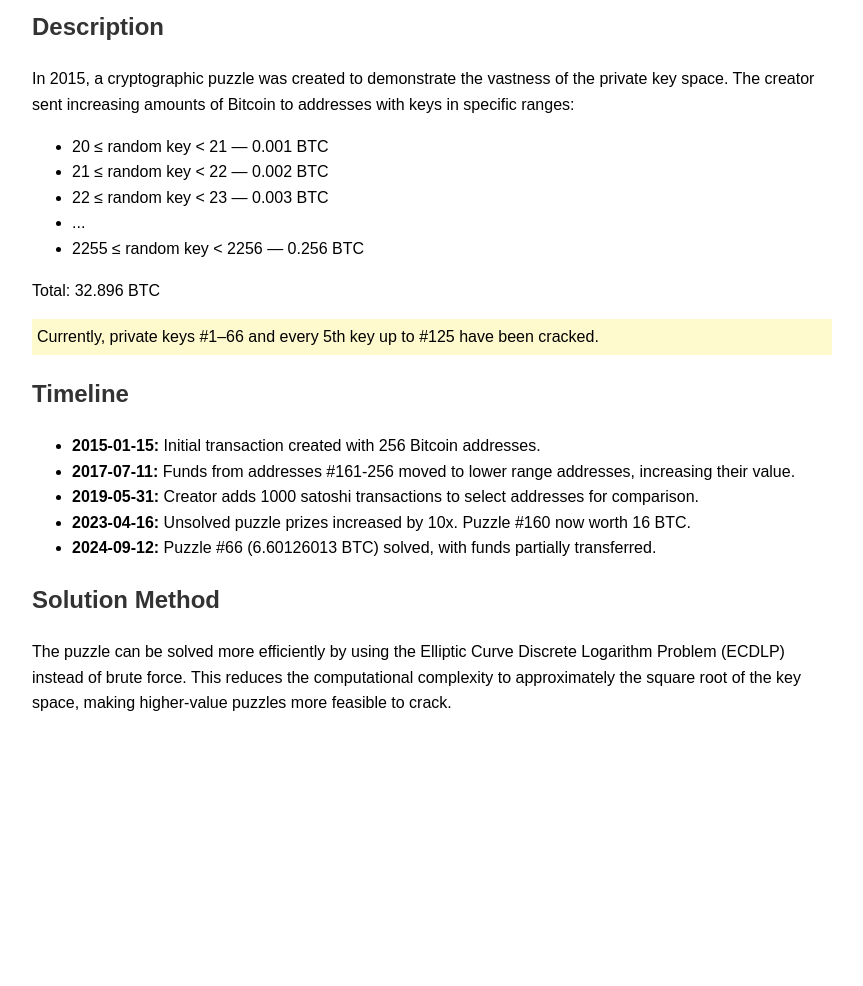
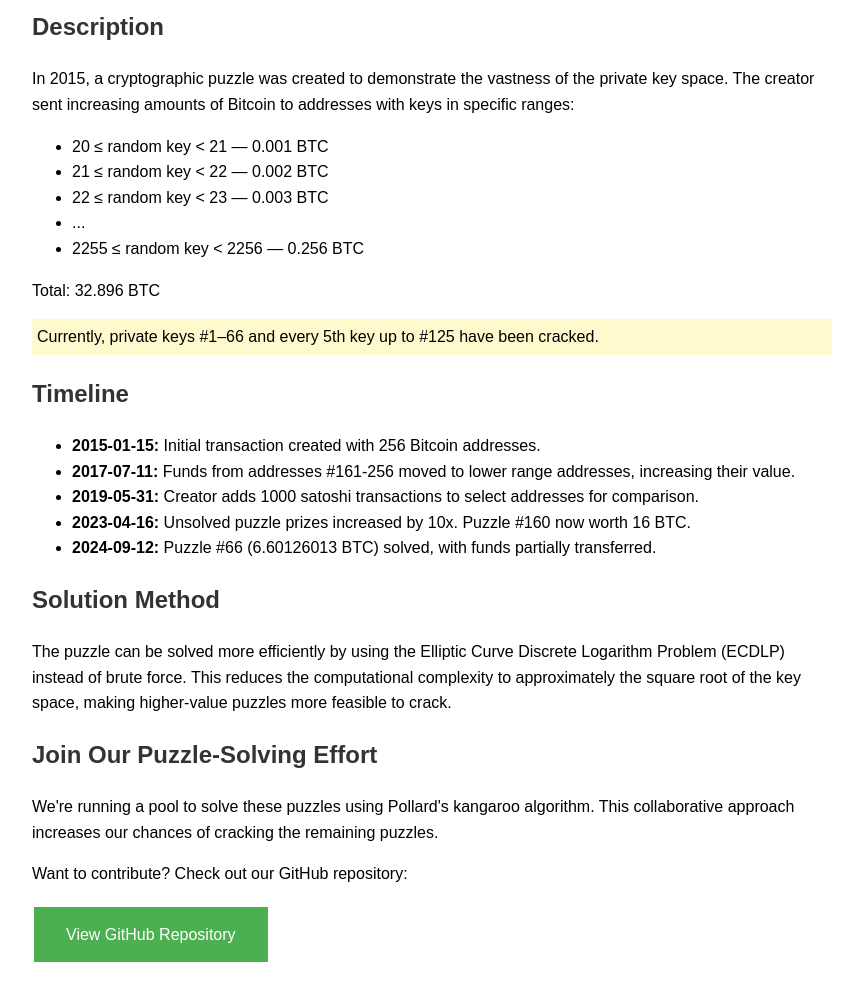
Before and after one commit to puzzlesearch/puzzlesearch.github.io, a plain HTML site: page index.html in a window 1280 px wide. Shown: the part 106-1092 px from the top of the page, without its empty margins (208-1071 px from the left). Before the commit the page ends 858 px from the top, so only its background shows below. Drawn offline with Linux system fonts and the light colour scheme.

Commit message:
Update index.html

```diff
--- a/index.html
+++ b/index.html
@@ -18,6 +18,18 @@
         .highlight {
             background-color: #fffacd;
             padding: 5px;
+        }
+        .cta {
+            background-color: #4CAF50;
+            border: none;
+            color: white;
+            padding: 15px 32px;
+            text-align: center;
+            text-decoration: none;
+            display: inline-block;
+            font-size: 16px;
+            margin: 4px 2px;
+            cursor: pointer;
         }
     </style>
 </head>
@@ -47,5 +59,10 @@
 
     <h2>Solution Method</h2>
     <p>The puzzle can be solved more efficiently by using the Elliptic Curve Discrete Logarithm Problem (ECDLP) instead of brute force. This reduces the computational complexity to approximately the square root of the key space, making higher-value puzzles more feasible to crack.</p>
+
+    <h2>Join Our Puzzle-Solving Effort</h2>
+    <p>We're running a pool to solve these puzzles using Pollard's kangaroo algorithm. This collaborative approach increases our chances of cracking the remaining puzzles.</p>
+    <p>Want to contribute? Check out our GitHub repository:</p>
+    <a href="https://github.com/puzzlesearch/kangaroo" class="cta" target="_blank">View GitHub Repository</a>
 </body>
 </html>
```
